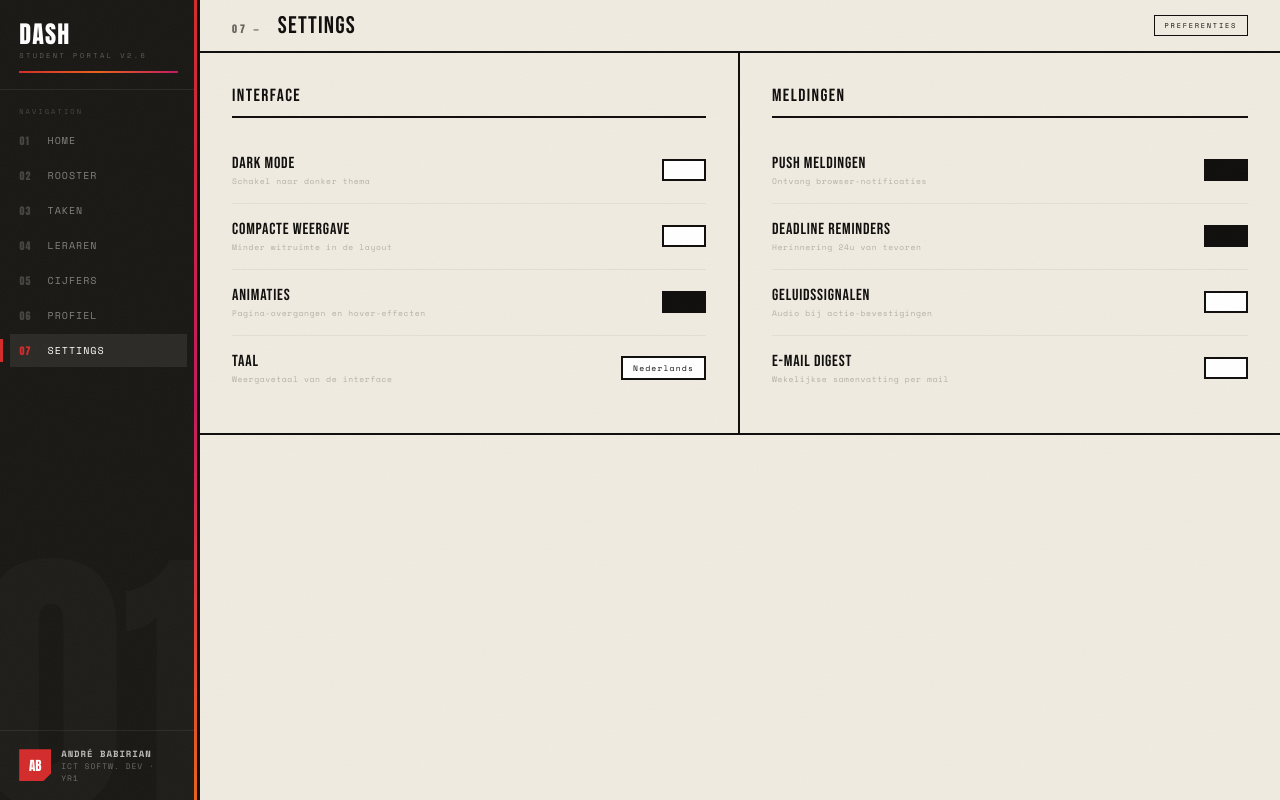
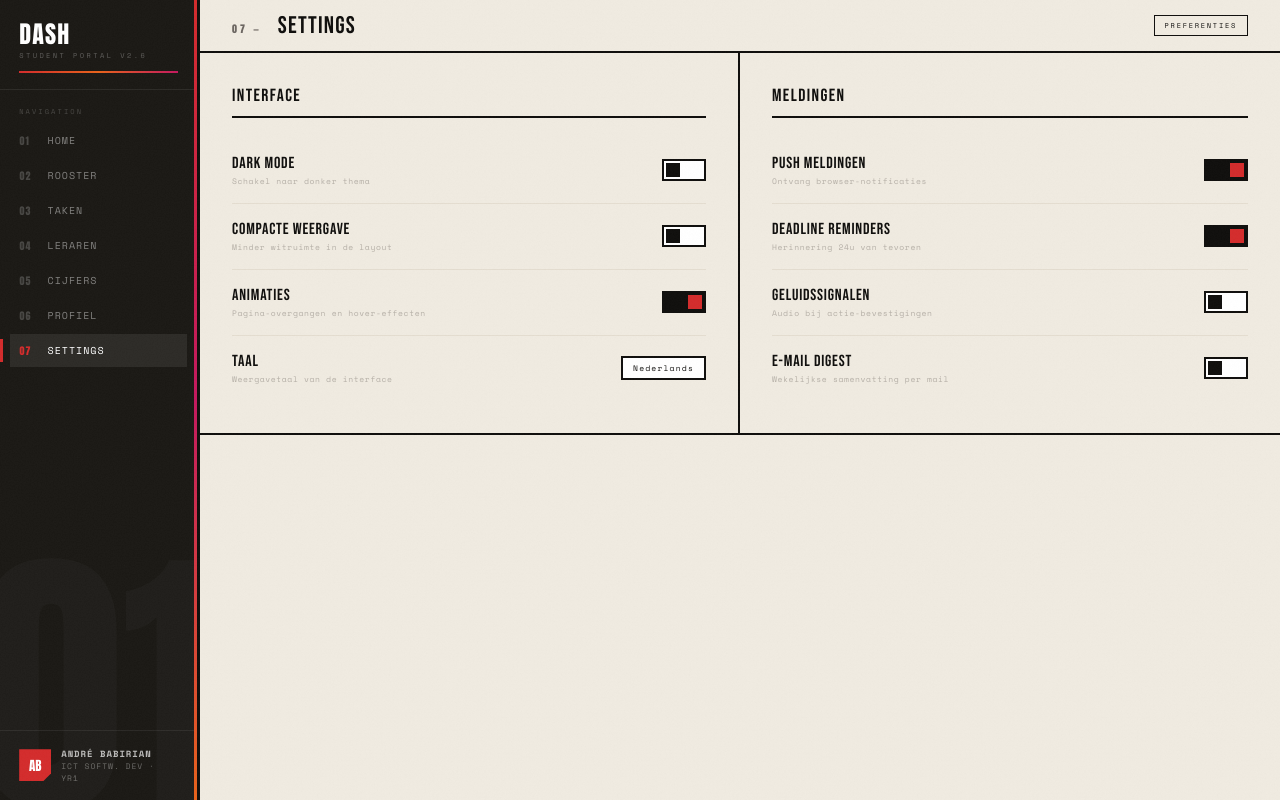
Before and after one commit to itzmitto/Dashboard, a React (Vite) app: page /main/settings in a window 1280 px wide. Built offline with nearby package versions, Linux system fonts and the light colour scheme.

Commit message:
94 fadeup animation toegevoegd

```diff
--- a/src/styling/settings.css
+++ b/src/styling/settings.css
@@ -127,12 +127,9 @@
     position: relative;
     flex-shrink: 0;
     transition: background 0.25s;
-    content-visibility: hidden;
     background: #fff;
-}
-
-.toggle-box.on {
-    background: var(--ink);
+    font-size: 0;
+    cursor: pointer;
 }
 
 .toggle-box::after {
@@ -143,8 +140,14 @@
     width: 14px;
     height: 14px;
     background: var(--ink);
-    transition: left 0.25s, background 0.25s;
+    transition: left 0.25s;
 }
+
+.toggle-box.on {
+    background: var(--ink);
+}
+
+
 
 .toggle-box.on::after {
     left: 24px;
@@ -162,11 +165,15 @@
     flex-shrink: 0;
 }
 
-.settings-page {
-    animation: pg-in 0.45s cubic-bezier(0.16, 1, 0.3, 1);
+.sg-panel {
+    animation: fadeUpSmall 0.5s ease;
 }
 
-@keyframes pg-in {
+.setting-row {
+    animation: fadeUpLarge 0.5s ease;
+}
+
+@keyframes fadeUpSmall {
     from {
         opacity: 0;
         transform: translateY(14px);
@@ -177,3 +184,15 @@
         transform: translateY(0);
     }
 }
+
+@keyframes fadeUpLarge {
+    from {
+        opacity: 0;
+        transform: translateY(20px);
+    }
+
+    to {
+        opacity: 1;
+        transform: translateY(0);
+    }
+}
```
